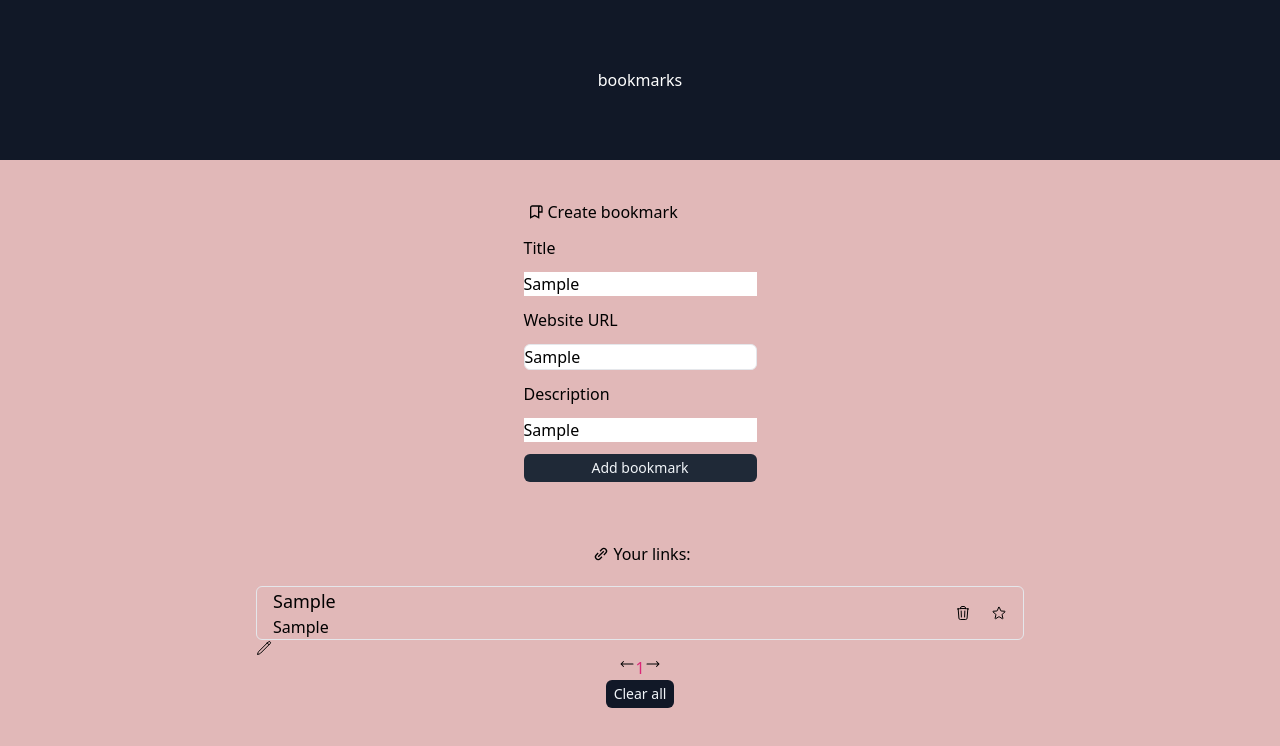
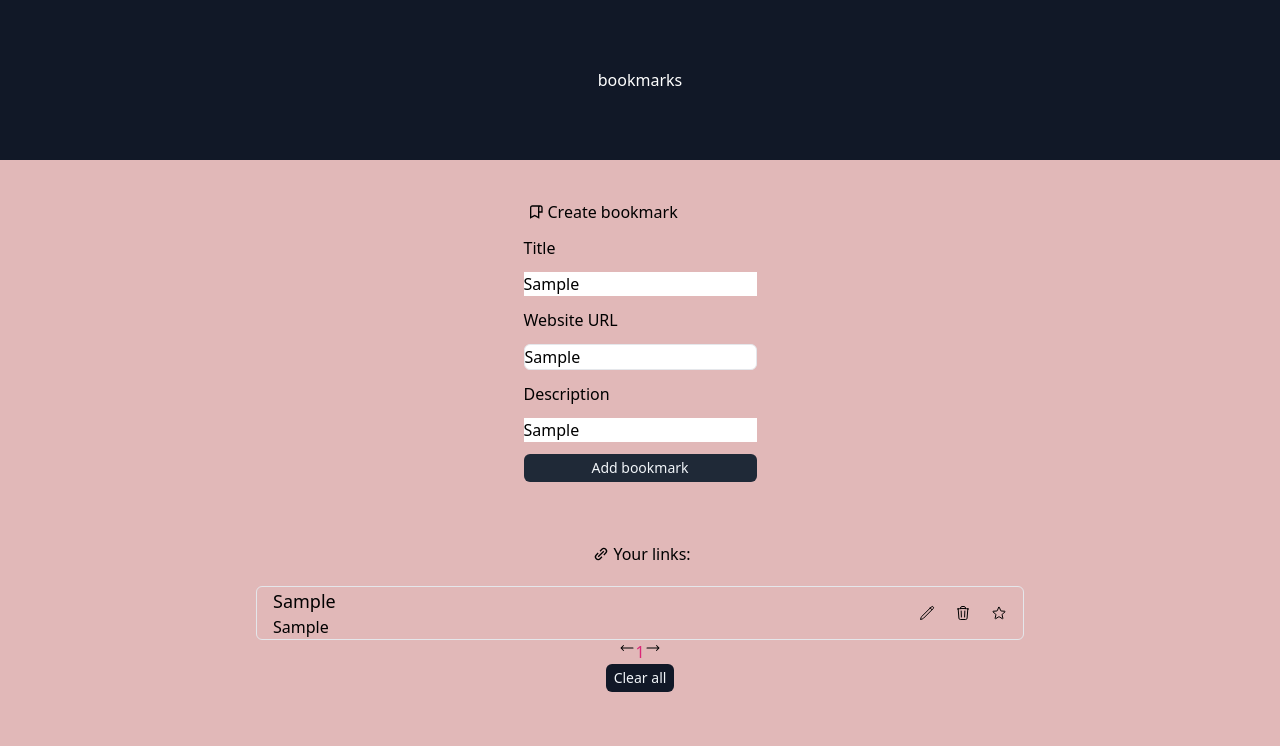
Before and after one commit to wodnjsd/Bookmark-app, a React (Vite) app: page / in a window 1280 px wide. Both pictures are taken after typing "Sample", "Sample", "Sample" into the empty fields and a click on the button "Add bookmark". Shown: the top 746 px of the page. Built offline with nearby package versions, Linux system fonts and the light colour scheme.

Commit message:
seperate edit form

```diff
--- /dev/null
+++ b/src/components/Editform.tsx
@@ -0,0 +1,42 @@
+import { useState, ReactNode } from 'react'
+
+type Props = {
+  setEdit: React.Dispatch<React.SetStateAction<boolean>>;
+  setUrl: React.Dispatch<React.SetStateAction<string>>;
+  setTitle: React.Dispatch<React.SetStateAction<string>>;
+  title: string;
+  url: string;
+  editLink(linkToEdit: string): void
+}
+
+const Editform = ({ title, setEdit, url, setUrl, setTitle, editLink}: Props) => {
+
+  const [description, setDescription] = useState("")
+
+  return (
+    <div className="absolute z-20 bg-slate-100 rounded-md flex flex-col justify-between items-center border-md ">
+      <div className="text-gray-600 p-2 flex justify-center text-sm">
+        Make changes to your bookmarks here. Click save when you're done
+      </div>
+
+      <form className="flex flex-col p-5 gap-2" >
+      <label>Title</label>
+        <input type="text" defaultValue={title} placeholder={title} onChange={(e) => setTitle(e.target.value)} >
+        </input>
+        <label>Website URL</label>
+        <input type="text" defaultValue={url} placeholder={url} onChange={(e) => setUrl(e.target.value)}>
+        </input>
+        <div className="flex gap-5">
+          <button onClick={() => {setEdit(false); editLink(title)}} className="border rounded-md px-5 py-1 text-sm text-white bg-gray-800">
+            Save changes
+          </button>
+          <button onClick={() => setEdit(false)}className="border rounded-md px-5 py-1 text-sm">
+            Cancel
+          </button>
+        </div>
+      </form>
+    </div>
+  )
+}
+
+export default Editform
--- a/src/components/Form.tsx
+++ b/src/components/Form.tsx
@@ -5,9 +5,10 @@ import { useLocalStorage } from '../hooks/useLocalStorage'
 import { v4 as uuidv4 } from 'uuid';
 import Pagination from './Pagination';
 import { Popover } from '@headlessui/react'
-import { HiOutlinePencil, HiOutlineBookmark } from 'react-icons/hi2'
+import { HiOutlinePencil } from 'react-icons/hi2'
 import { BiBookmarkAlt, BiLinkAlt } from 'react-icons/bi'
 import Form22 from './NewForm';
+import Editform from './Editform'
 
 
 const Forms = () => {
@@ -17,6 +18,7 @@ const Forms = () => {
   const [title, setTitle] = useState("")
   const [description, setDescription] = useState("")
   const [fave, setFave] = useState(false)
+  const [ edit, setEdit ] = useState(false)
   // const [faves, setFaves] = useLocalStorage<BookmarkType[]>("faves", [])
   const [bookmarks, setBookmarks] = useLocalStorage<BookmarkType[]>("saved", [])
 
@@ -133,21 +135,11 @@ const Forms = () => {
                 key={item.title}
                 title={item.title}
                 url={item.url}
-                removeLink={removeLink} />
-
-              <Popover>
-                <Popover.Button className="flex hover:text-gray-700"><HiOutlinePencil /></Popover.Button>
-
-                <Popover.Panel><form >
-                  <input type="text" defaultValue={item.title} placeholder={item.title} onChange={(e) => setTitle(e.target.value)} >
-                  </input>
-                  <input type="text" defaultValue={item.url} placeholder={item.url} onChange={(e) => setUrl(e.target.value)}>
-                  </input>
-                </form>
-                  {/* <button type="submit" className="border" onClick={() => { editLink(title, newTitle, newUrl) }}>Edit</button> */}
-                  <Popover.Button onClick={() => editLink(item.title)} className="border">Update</Popover.Button>
-                </Popover.Panel>
-              </Popover>
+                removeLink={removeLink}
+                setUrl={setUrl}
+                setTitle={setTitle}
+                editLink={editLink}
+               />
             </div>
           ))}
 
--- a/src/components/Popup.tsx
+++ b/src/components/Popup.tsx
@@ -1,19 +1,18 @@
 import React, { ReactNode } from 'react'
 
 type Props = {
-  popup: ReactNode;
   setPopup: React.Dispatch<React.SetStateAction<boolean>>;
   removeLink(linkToDelete: string): void;
   title: string;
 }
 
-const Popup = ({ popup, setPopup, removeLink, title }: Props) => {
+const Popup = ({ setPopup, removeLink, title }: Props) => {
   return (
     <div className="absolute z-20 bg-slate-100 flex flex-col justify-between p-5 rounded-md ">
       <div> Are you sure you want to delete this bookmark?</div>
       <div className="flex justify-start gap-5 mt-5">
-      <button onClick={() => {setPopup(!popup); removeLink(title)}} className="bg-red-500 text-sm text-white rounded-md px-10 after:py-1"> Yes, delete</button>
-      <button onClick={() => setPopup(!popup)} className="border rounded-md px-5 py-1 text-sm"> Cancel </button>
+      <button onClick={() => {setPopup(false); removeLink(title)}} className="bg-red-500 text-sm text-white rounded-md px-10 after:py-1"> Yes, delete</button>
+      <button onClick={() => setPopup(false)} className="border rounded-md px-5 py-1 text-sm"> Cancel </button>
       </div>
 
     </div>
--- a/src/components/SavedLinks.tsx
+++ b/src/components/SavedLinks.tsx
@@ -1,18 +1,20 @@
 import { FormEvent, useState } from 'react'
 import { HiOutlineStar } from "react-icons/hi2";
 import { BookmarkType } from '../types/bookmark'
-import { HiOutlineTrash } from 'react-icons/hi2'
+import { HiOutlineTrash, HiOutlinePencil } from 'react-icons/hi2'
 import Popup from './Popup';
-
+import Editform from './Editform'
 
 type Props = {
   title: string;
-  url?: string;
+  url: string;
   description?: string;
   fave?: boolean;
   removeLink(linkToDelete: string): void;
-  // editLink(linkToEdit: string, newTitle: string, newUrl: string): void;
-  // isFave(linkFave: string): void
+  editLink(linkToEdit: string): void
+  setUrl: React.Dispatch<React.SetStateAction<string>>;
+  setTitle: React.Dispatch<React.SetStateAction<string>>;
+
 }
 
 // function isFave(title: string): void {
@@ -21,10 +23,9 @@ type Props = {
 //   ))
 // }
 
-const SavedLinks = ({ title, url, description, fave, removeLink }: Props) => {
+const SavedLinks = ({ title, url, description, fave, removeLink, setUrl, setTitle, editLink }: Props) => {
   const [edit, setEdit] = useState(false)
-  const [newUrl, setNewUrl] = useState("")
-  const [newTitle, setNewTitle] = useState("")
+
   const [popup, setPopup] = useState(false)
   // const [bookmarks, setBookmarks] = useLocalStorage<BookmarkType[]>("saved", [])
   // const [currentPage, setCurrentPage] = useState(1)
@@ -56,13 +57,22 @@ const SavedLinks = ({ title, url, description, fave, removeLink }: Props) => {
           </a>
         </div>
         <div className="flex gap-5">
+        <button onClick={() => setEdit(true)}><HiOutlinePencil /></button>
           <button onClick={() => setPopup(true)}><HiOutlineTrash /></button>
           <button><HiOutlineStar />
           </button>
+          {edit ? (
+          <Editform
+            setEdit={setEdit}
+            setUrl={setUrl}
+            setTitle={setTitle}
+            editLink={editLink}
+            title={title}
+            url={url}/>) : (''
+        )}
         </div>
         {popup ? (
           <Popup
-            popup={popup}
             setPopup={setPopup}
             removeLink={removeLink}
             title={title}/>) : (''
```
